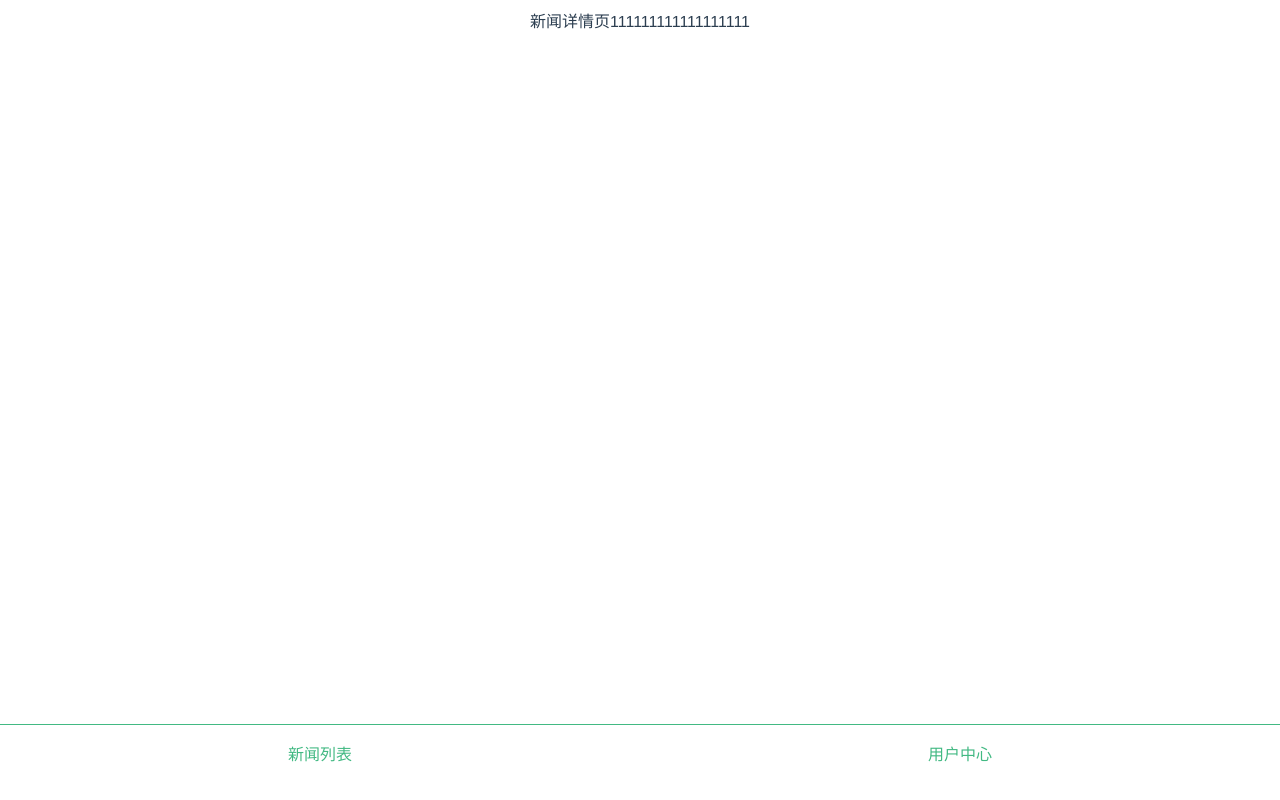
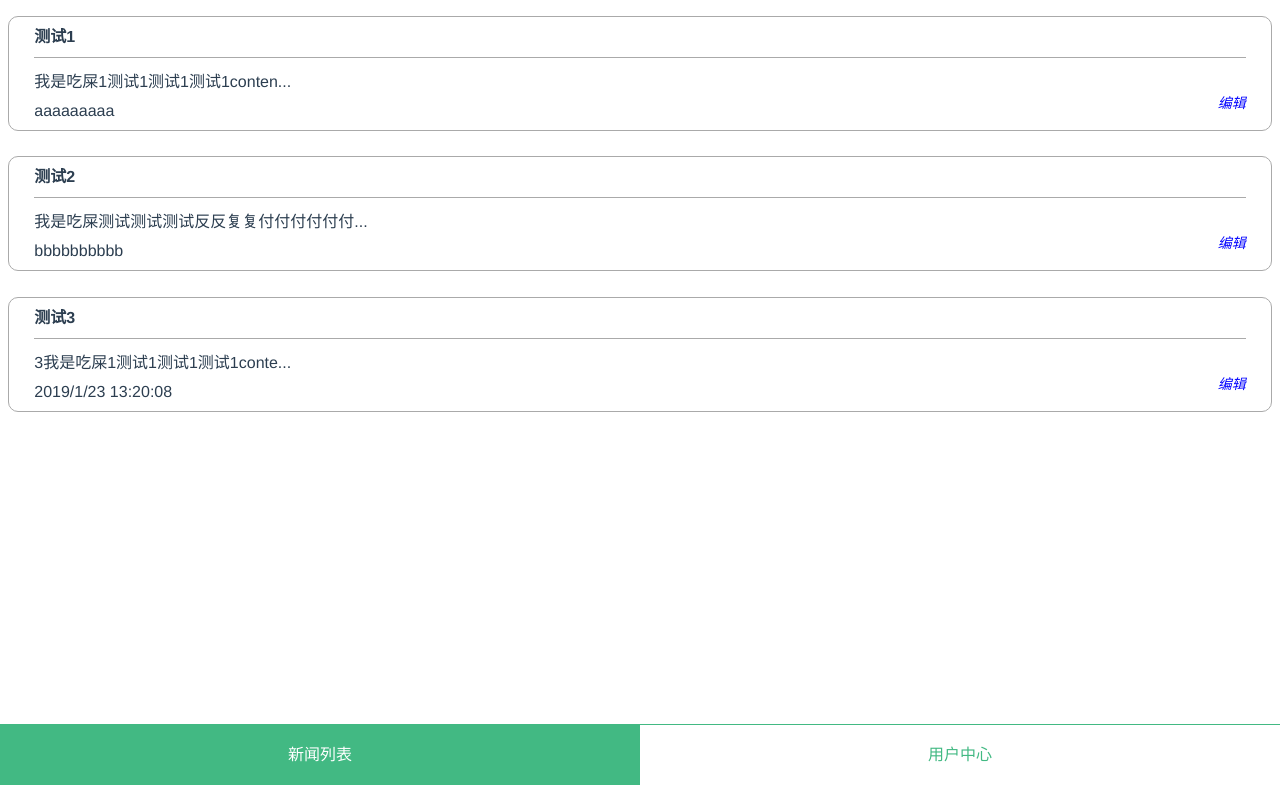
Before and after one commit to AmyLingJs/vueLearning, a Vue app in the folder demo2/: page /#/home/list in a window 1280 px wide. Before the commit this address led to /#/home/details. Built offline with nearby package versions, Linux system fonts and the light colour scheme.

Commit message:
添加详情页

```diff
--- a/demo2/src/store.js
+++ b/demo2/src/store.js
@@ -9,19 +9,22 @@ export default new Vuex.Store({
       {
       id:0,
       title: '测试1',
-      content: '我是吃屎1测试1测试1测试1content',
+        content: '我是吃屎1测试1测试1测试1content我是吃屎1测试1测试1测试1content我是吃屎1测试1测试1测试1content',
+      author:'test1',
       createDate:'aaaaaaaaa'
     },
      {
       id:1,
       title: '测试2',
-      content: '2我是吃屎1测试1测试1测试1content',
-       createDate: 'bbbbbbbbbb'
+      content: '我是吃屎测试测试测试反反复复付付付付付付付付付付付付付',
+       author: 'test1',
+      createDate: 'bbbbbbbbbb'
     },
     {
       id:2,
       title: '测试3',
       content: '3我是吃屎1测试1测试1测试1content',
+      author: 'test1',
       createDate: '2019/1/23 13:20:08'
     }]
 
--- a/demo2/src/views/Add.vue
+++ b/demo2/src/views/Add.vue
@@ -28,6 +28,11 @@ export default {
 
         }
     },
+    computed: {
+        editTitle() {
+
+        }
+    },
     methods:{
         getMyDate() {
             var current = new Date();
@@ -38,7 +43,7 @@ export default {
             var minute = this.formatTime(current.getMinutes());
             var second = this.formatTime(current.getSeconds());
 
-            var result = year+"/"+month+"/"+day+" "+hour+":"+minute+":"+second;
+            var result = year+"-"+month+"-"+day+" "+hour+":"+minute;
             return result;
 
         },
--- a/demo2/src/views/Details.vue
+++ b/demo2/src/views/Details.vue
@@ -1,8 +1,12 @@
 <template>
     <div>
-        新闻详情页111111111111111111
-        <!-- <div>{{news.title}}</div>
-        <div>{{news.content}}</div> -->
+        <h2>{{news.title}}</h2>
+        <div class="author">
+           <span>{{news.author}}</span>
+           <span>{{news.createDate}}</span>
+            </div>
+
+        <div class="content">{{news.content}}</div>
 
 
 
@@ -23,24 +27,46 @@
 
 </template>
 <script>
+
 import store from '../store';
 export default {
     name:'Details',
     store,
     data() {
         return {
+            //接收由list页面传递的index
+           news:store.state.lists[this.$route.query.index]
 
 
         }
     },
     methods: {
-        watch: {
-            news() {
-                return store.state.lists[0]
-            }
 
-        }
     }
 
 }
 </script>
+<style lang="scss" scoped>
+body {
+    padding: 0;
+    margin: 0;
+    font-size: 16px;
+}
+.content {
+    border-top: 1px solid #aaa;
+    padding-top: 20px;
+    text-align: left;
+    text-indent: 2rem;
+}
+.author {
+    display: flex;
+    flex-flow:row nowrap;
+    margin-bottom: 10px;
+
+
+    span {
+        flex: 1;
+    }
+}
+
+</style>
--- a/demo2/src/views/List.vue
+++ b/demo2/src/views/List.vue
@@ -5,8 +5,14 @@
           <li v-for="(item,index) in pageLists"
            :key="index">
            <div class="biaoti news">{{item.title}}</div>
-           <div class="news">{{item.content}}
-               <div class="xiangqing" v-on:click="checkDetails">详情</div>
+           <div class="news">
+               <div v-text="getContent(index)"
+               v-on:click="checkDetails(index)"
+                v-on:mouseover="addClassBlue($event)"
+                v-on:touchstart = "addClassBlue($event)"
+           v-on:mouseout="removeClassBlue($event)"
+               ></div>
+               <div class="xiangqing" v-on:click="editDetails(index)">编辑</div>
 
                </div>
           <div class="news">{{item.createDate}}</div>
@@ -19,10 +25,29 @@ import store from '@/store'
 export default {
     name:'List',
     store,
+    data () {
+        return {
+            current:0,
+            classenable:false
+        }
+    },
         methods: {
-        checkDetails() {
-             console.log(1111111111111)
-             this.$router.push({path:'/home/details'})
+        checkDetails(index) {
+             this.$router.push({path:'/home/details',query:{index:index}})
+        },
+        editDetails(index) {
+            this.$router.push({path:'/add',query:{index:index}})
+
+        },
+        getContent(index) {
+            return this.pageLists[index].content.slice(0,20)+'...'
+        },
+        addClassBlue($event) {
+            console.log(1234)
+            $event.currentTarget.className = "classblue"
+        },
+        removeClassBlue($event) {
+            $event.currentTarget.className = ""
         }
     },
     computed:{
@@ -65,6 +90,11 @@ li {
     margin-bottom: 10px;
 }
 
+.classblue {
+    color:blue;
+    cursor: pointer;
+}
+
 .xiangqing {
     float: right;
     font-size: 14px;
--- a/demo2/src/views/Login.vue
+++ b/demo2/src/views/Login.vue
@@ -61,11 +61,13 @@ export default {
     login() {
       const originName = localStorage.getItem("name");
       const originPassword = localStorage.getItem("password");
+      console.log(originName,originPassword)
       //this.name得到输入框中的用户名
       if (this.name === originName && this.password === originPassword) {
         //跳转到home页面
         this.$router.push({ path: "/home/list" });
       } else {
+        console.log(333333333333333)
         alert("用户名密码不正确");
       }
     },
```
Also changed, not shown: 1 other file (tests, documents, lock files or other folders).
